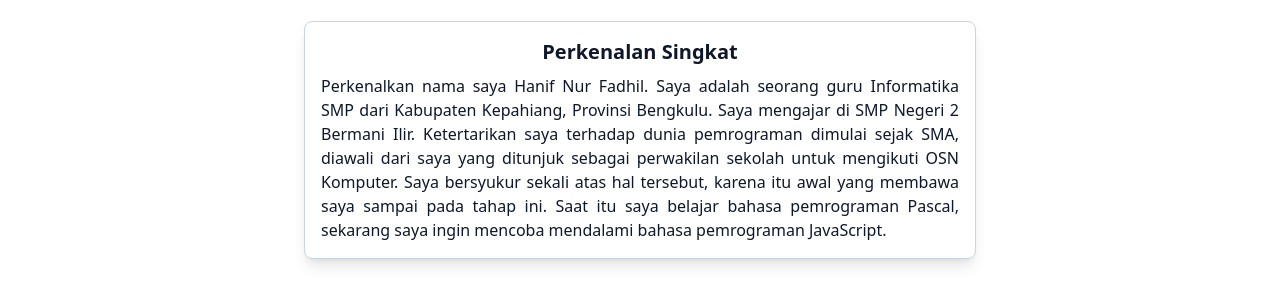
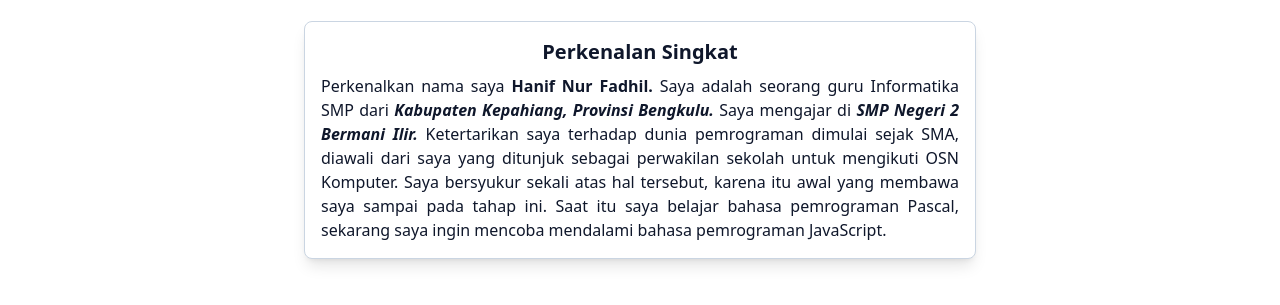
Before and after one commit to hanifnurfadhil/hanifnurfadhil.github.io, a website: page about.html in a window 1280 px wide. Shown: the part 147-452 px from the top of the page. Drawn offline with Linux system fonts and the light colour scheme.

Commit message:
memodifikasi format tulisan di index dan about

```diff
--- a/about.html
+++ b/about.html
@@ -51,15 +51,20 @@
         <p
           class="text-slate-900 leading-normal font-light text-justify group-hover:text-slate-100"
         >
-          Perkenalkan nama saya Hanif Nur Fadhil. Saya adalah seorang guru
-          Informatika SMP dari Kabupaten Kepahiang, Provinsi Bengkulu. Saya
-          mengajar di SMP Negeri 2 Bermani Ilir. Ketertarikan saya terhadap
-          dunia pemrograman dimulai sejak SMA, diawali dari saya yang ditunjuk
-          sebagai perwakilan sekolah untuk mengikuti OSN Komputer. Saya
-          bersyukur sekali atas hal tersebut, karena itu awal yang membawa saya
-          sampai pada tahap ini. Saat itu saya belajar bahasa pemrograman
-          Pascal, sekarang saya ingin mencoba mendalami bahasa pemrograman
-          JavaScript.
+          Perkenalkan nama saya
+          <span class="font-semibold">Hanif Nur Fadhil.</span> Saya adalah
+          seorang guru Informatika SMP dari
+          <span class="font-semibold italic"
+            >Kabupaten Kepahiang, Provinsi Bengkulu.</span
+          >
+          Saya mengajar di
+          <span class="font-semibold italic">SMP Negeri 2 Bermani Ilir.</span>
+          Ketertarikan saya terhadap dunia pemrograman dimulai sejak SMA,
+          diawali dari saya yang ditunjuk sebagai perwakilan sekolah untuk
+          mengikuti OSN Komputer. Saya bersyukur sekali atas hal tersebut,
+          karena itu awal yang membawa saya sampai pada tahap ini. Saat itu saya
+          belajar bahasa pemrograman Pascal, sekarang saya ingin mencoba
+          mendalami bahasa pemrograman JavaScript.
         </p>
       </div>
     </div>
```
Also changed, not shown: index.html (+9 -5 lines), src/output.css.
